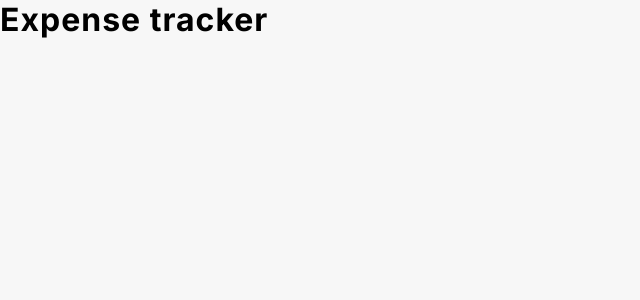
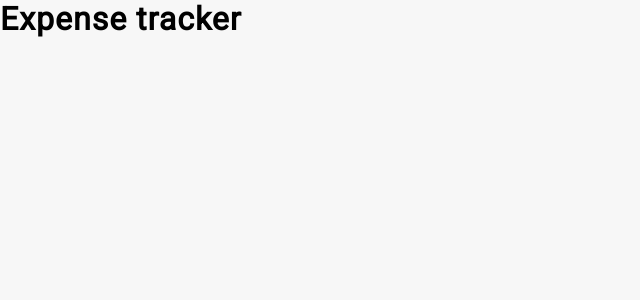
Before and after one commit to tarasbashuk/expense-tracker, a Next.js app: page / in a window 1280 px wide. Shown: the top 300 px of the page, without its empty margins (0-640 px from the left). Built offline with nearby package versions, Linux system fonts and the light colour scheme.

Commit message:
Reworked layout.tsx

```diff
--- a/src/app/layout.tsx
+++ b/src/app/layout.tsx
@@ -1,12 +1,12 @@
 import type { Metadata } from 'next';
-import { Inter } from 'next/font/google';
+import { Roboto } from 'next/font/google';
 import './globals.css';
 
-const inter = Inter({ subsets: ['latin'] });
+const roboto = Roboto({ weight: '400', subsets: ['latin'] });
 
 export const metadata: Metadata = {
-  title: 'Create Next App',
-  description: 'Generated by create next app',
+  title: 'Expense Tracker',
+  description: 'Track your expenses and create a budget',
 };
 
 export default function RootLayout({
@@ -16,7 +16,7 @@
 }>) {
   return (
     <html lang="en">
-      <body className={inter.className}>{children}</body>
+      <body className={roboto.className}>{children}</body>
     </html>
   );
 }
```
